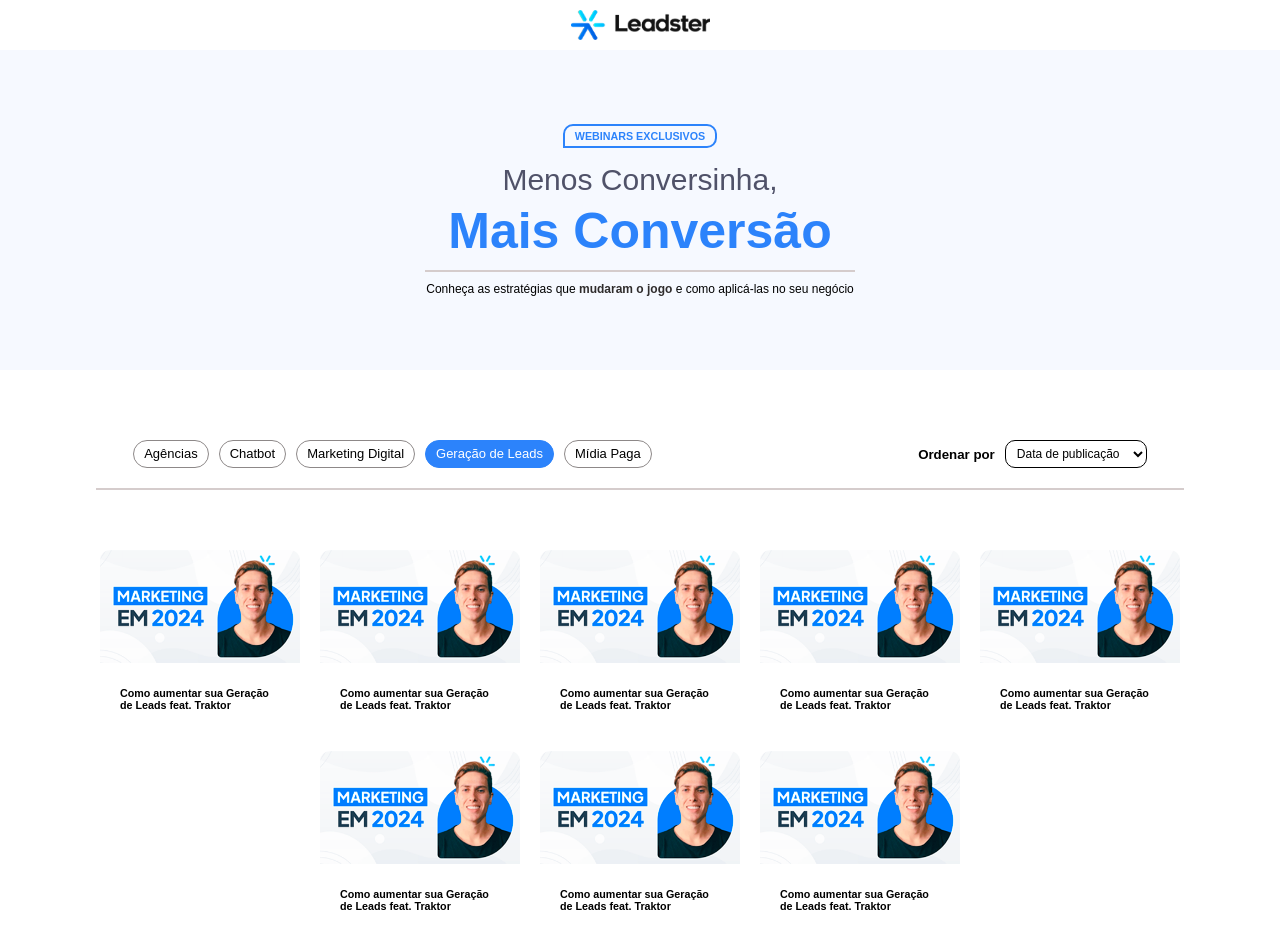
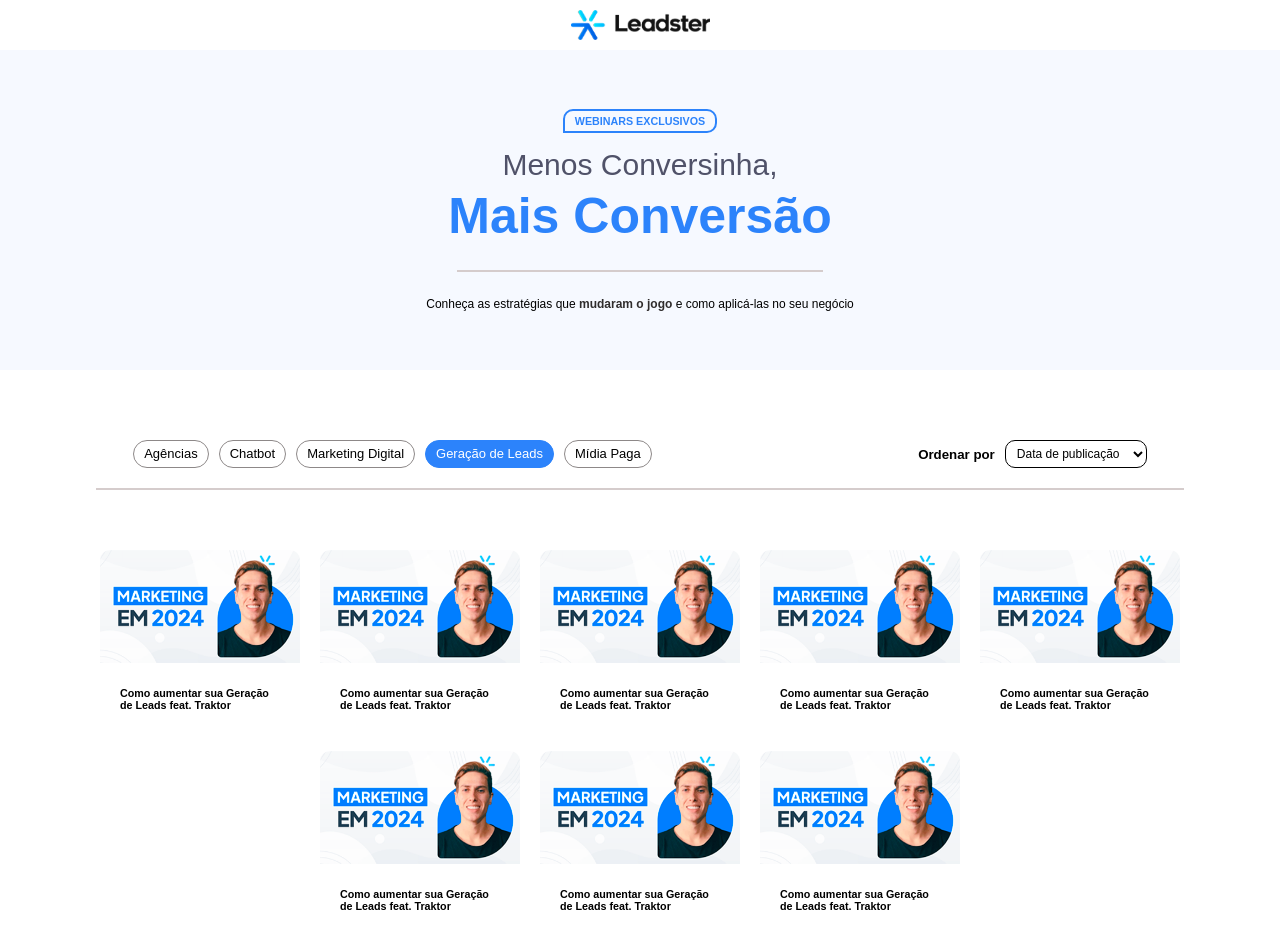
Before and after one commit to getulio-souza/leadster-lp, a Next.js app: page / in a window 1280 px wide. Built offline with nearby package versions, Linux system fonts and the light colour scheme.

Commit message:
feature: underline-component-added-to-each-section

```diff
--- a/components/2-header/header.jsx
+++ b/components/2-header/header.jsx
@@ -5,11 +5,11 @@
   HeaderLabel,
   HeaderSubtitle,
   HeaderTitle,
-  HeaderTitleUnderline,
   HeaderDescription,
   HighLightText,
 } from "../2-header/header.styles";
 
+import GenericUnderline from '@/components/underline/underline'
 
 function Header() {
   return (
@@ -18,7 +18,7 @@
         <HeaderLabel>Webinars exclusivos</HeaderLabel>
         <HeaderSubtitle>Menos Conversinha,</HeaderSubtitle>
         <HeaderTitle>Mais Conversão</HeaderTitle>
-        <HeaderTitleUnderline></HeaderTitleUnderline>
+        <GenericUnderline/>
         <HeaderDescription>
           Conheça as estratégias que <HighLightText>mudaram o jogo</HighLightText> e como
           aplicá-las no seu negócio
--- a/components/2-header/header.styles.js
+++ b/components/2-header/header.styles.js
@@ -45,12 +45,6 @@
   color:#2c83fb;
 `;
 
-export const HeaderTitleUnderline = styled.div`
-  width: 100%;
-  border: 1px solid #d5cccc;
-  margin: 5px 0px;
-`;
-
 export const HeaderDescription = styled.p`
   text-align:center;
   font-size: 12px;
--- a/components/3-BarFilter/bar.jsx
+++ b/components/3-BarFilter/bar.jsx
@@ -3,7 +3,6 @@
 import {
   FilterBackground,
   FilterContainer,
-  FilterContainerUnderline,
   CategoryContainer,
   SingleCategory,
   SingleCategorySelected,
@@ -12,6 +11,8 @@
   DropDownOptions,
   DropdownOption,
 } from "../3-BarFilter/bar.styles";
+
+import GenericUnderline from '@/components/underline/underline'
 
 function Bar() {
   const [value, setValue] = useState("Data da Publicação");
@@ -48,7 +49,7 @@
           </DropDownOptions>
         </DropdownFilter>
       </FilterContainer>
-        <FilterContainerUnderline></FilterContainerUnderline>
+        <GenericUnderline/>
     </FilterBackground>
   );
 }
--- a/components/3-BarFilter/bar.styles.js
+++ b/components/3-BarFilter/bar.styles.js
@@ -62,9 +62,3 @@
 `;
 
 export const DropdownOption = styled.option``;
-
-export const FilterContainerUnderline = styled.div`
-  width: 85%;
-  border: 1px solid #d5cccc;
-  margin: 20px auto;
-`;
--- /dev/null
+++ b/components/underline/underline.jsx
@@ -0,0 +1,10 @@
+import React from 'react'
+import { GenericUnderline } from '../underline/underline.styles'
+
+function Underline() {
+  return (
+    <GenericUnderline></GenericUnderline>
+  )
+}
+
+export default Underline
--- /dev/null
+++ b/components/underline/underline.styles.js
@@ -0,0 +1,7 @@
+import styled from 'styled-components';
+
+export const GenericUnderline = styled.div`
+  width: 85%;
+  border: 1px solid #d5cccc;
+  margin: 20px auto;
+`;
```
